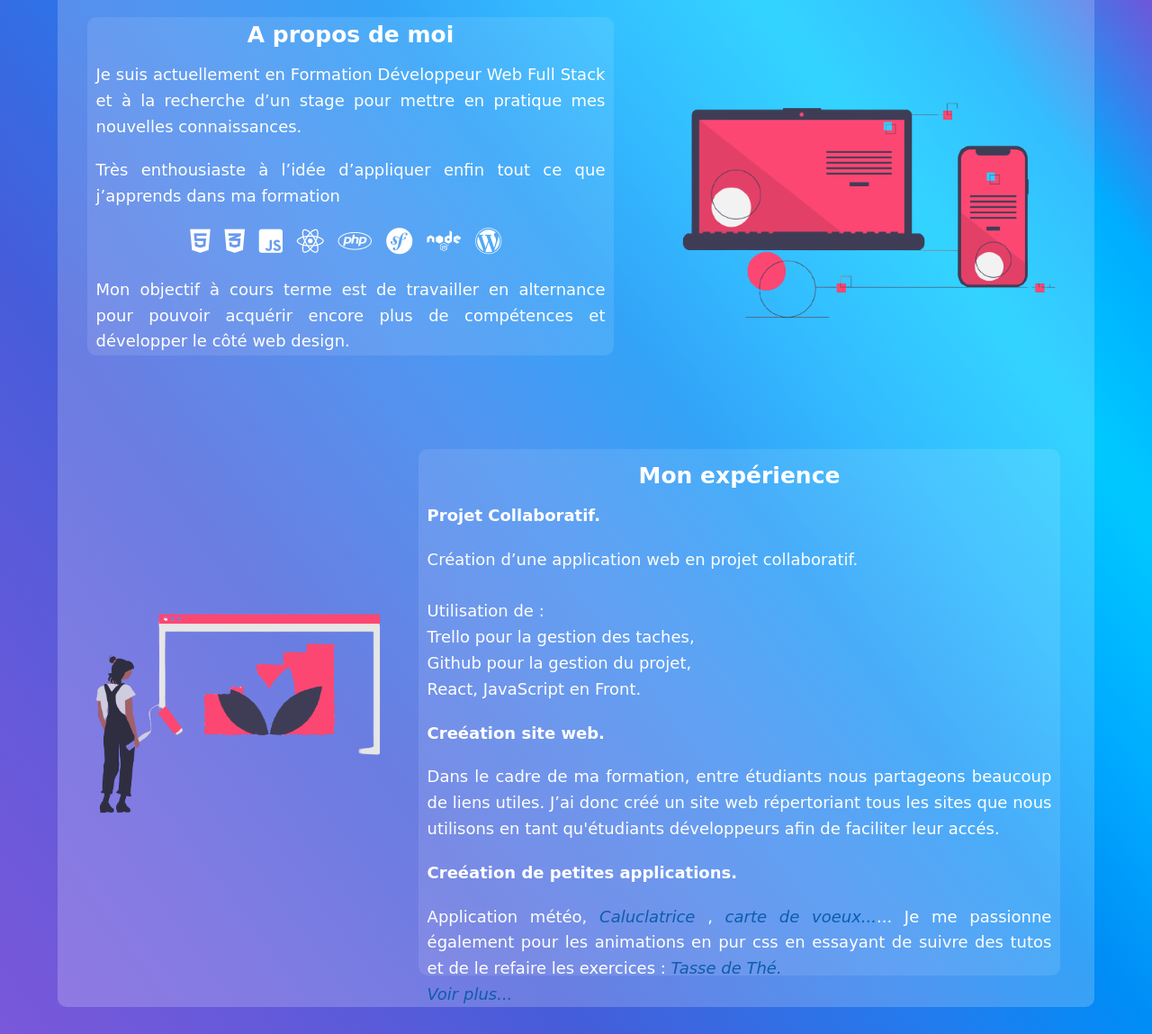
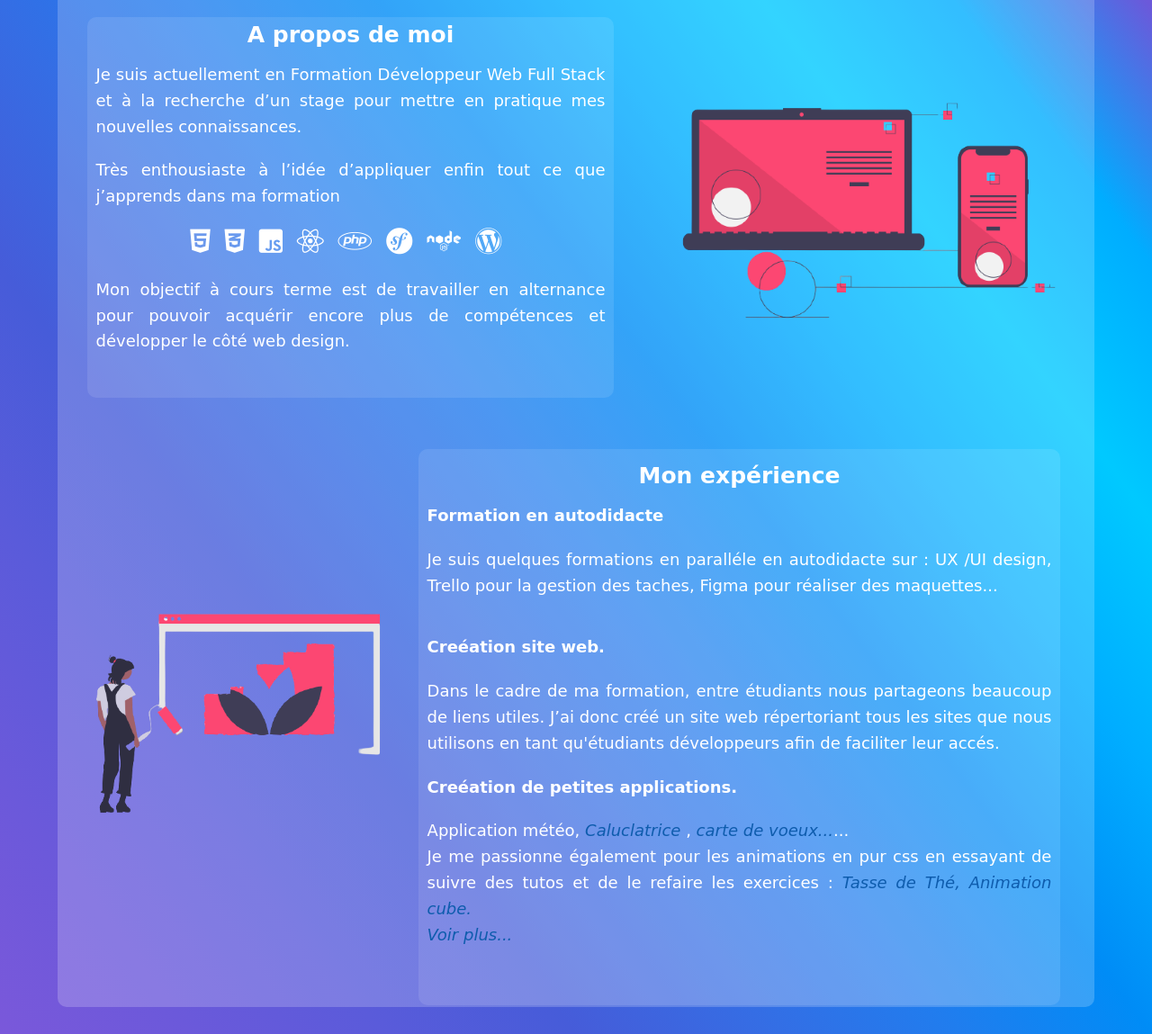
Before and after one commit to Skencker/portfolio, a PHP site: page / in a window 1280 px wide. Shown: the part 561-1710 px from the top of the page at 90% size. Run offline with PHP 8.4, Linux system fonts and the light colour scheme; some web fonts are replaced.

Commit message:
ajout formation autodidacte

```diff
--- a/index.html
+++ b/index.html
@@ -99,15 +99,12 @@
       <section class="experiences">
         <h2>Mon expérience</h2>
 
-        <h3>Projet Collaboratif.</h3>
+        <h3>Formation en autodidacte</h3>
         <p>
-          Création d’une application web en projet collaboratif. <br /><br />
-          <span>  Utilisation de : <br /></span>
-          <span > Trello pour la gestion des taches, <br /></span>
-          <span> Github pour la gestion du projet, <br /></span>
-          <span>React, JavaScript en Front.<br /></span>
+          Je suis quelques formations en paralléle en autodidacte sur :
+          UX /UI design,  Trello pour la gestion des taches, Figma pour réaliser des maquettes... </p>
 
-          </span>
+
         </p>
 
         <h3>Creéation site web.</h3>
@@ -120,8 +117,11 @@
         <h3>Creéation de petites applications.</h3>
         <p>Application météo,
           <a href="https://skencker.github.io/calculatrice/" >Caluclatrice</a> ,
-          <a href="https://skencker.github.io/voeux/">carte de voeux...</a>... Je me passionne également pour les animations en pur css en essayant de suivre des tutos et de le refaire  les exercices :
-          <a href="https://skencker.github.io/cup-of_tea/"> Tasse de Thé.</a>
+          <a href="https://skencker.github.io/voeux/">carte de voeux...</a>...
+          <br> Je me passionne également pour les animations en pur css en essayant de suivre des tutos et de le refaire  les exercices :
+          <a href="https://skencker.github.io/cup-of_tea/"> Tasse de Thé, </a>
+          <a href="https://skencker.github.io/animation_cube/"> Animation cube.</a>
+
 
             <br> <a href="./experiences.html">Voir plus...</a> </p>
       </section>
--- a/styles/mobile.css
+++ b/styles/mobile.css
@@ -62,7 +62,7 @@ li {
 
     display: grid;
     grid-template-columns: 100px 1fr 1.5fr;
-    grid-template-rows: 80px 285px 700px 700px;
+    grid-template-rows: 80px 285px 550px 750px;
 
     background-color: rgba(255, 255, 255, 0.2);
 
@@ -184,8 +184,6 @@ li {
     background-repeat: no-repeat;
     background-size: cover;
 
-
-
     height: 150px;
     width: 150px;
 
@@ -263,7 +261,7 @@ li {
   .presentation {
     border-radius: 10px;
     width: 90%;
-    height: 80%;
+    height: 90%;
     margin: 20px auto 30px auto;
 
     background-color: rgba(255, 255, 255, 0.1);
@@ -317,7 +315,7 @@ li {
 
     border-radius: 10px;
     width: 90%;
-    height: 90%;
+    height: 95%;
     margin: 30px auto 30px auto;
 
     background-color: rgba(255, 255, 255, 0.1);
```
